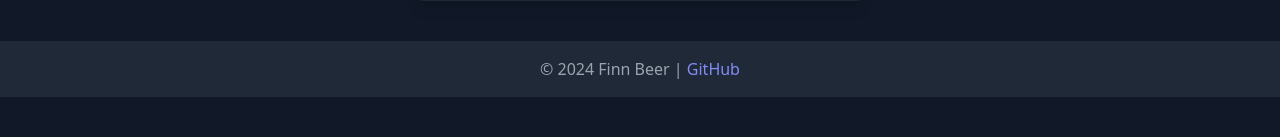
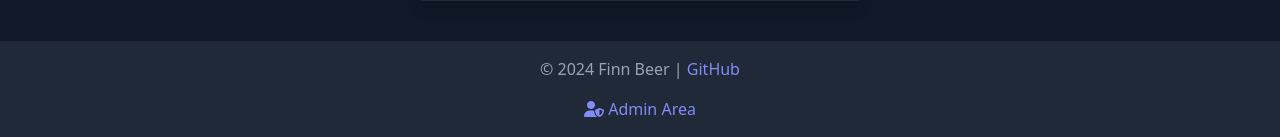
Before and after one commit to iwLain/RaveInfo, a Flask app: page / in a window 1280 px wide. Shown: the part 1139-1276 px from the top of the page. Before the commit the page ends 1236 px from the top, so only its background shows below. Run offline with Flask 2, Linux system fonts and the light colour scheme; some libraries are stand-ins or nearby versions.

Commit message:
add admin area link

```diff
--- a/static/css/styles.css
+++ b/static/css/styles.css
@@ -603,6 +603,9 @@ video {
 .mt-10 {
   margin-top: 2.5rem;
 }
+.mt-4 {
+  margin-top: 1rem;
+}
 .mt-6 {
   margin-top: 1.5rem;
 }
--- a/templates/base.html
+++ b/templates/base.html
@@ -43,7 +43,14 @@
         </div>
     </main>
     <footer class="bg-gray-800 p-4 text-center text-gray-400 mt-auto">
-        © 2024 Finn Beer | <a href="https://github.com/iwLain/RaveInfo" class="text-indigo-400 hover:text-indigo-600" target="_blank">GitHub</a>
+        <div>
+            © 2024 Finn Beer | <a href="https://github.com/iwLain/RaveInfo" class="text-indigo-400 hover:text-indigo-600" target="_blank">GitHub</a>
+        </div>
+        <div>
+            <a href="/config" class="text-indigo-400 hover:text-indigo-600 mt-4 block">
+                <i class="fas fa-user-shield"></i> Admin Area
+            </a>
+        </div>
     </footer>
     <script>
         // JavaScript to add opacity transition on page load
```
